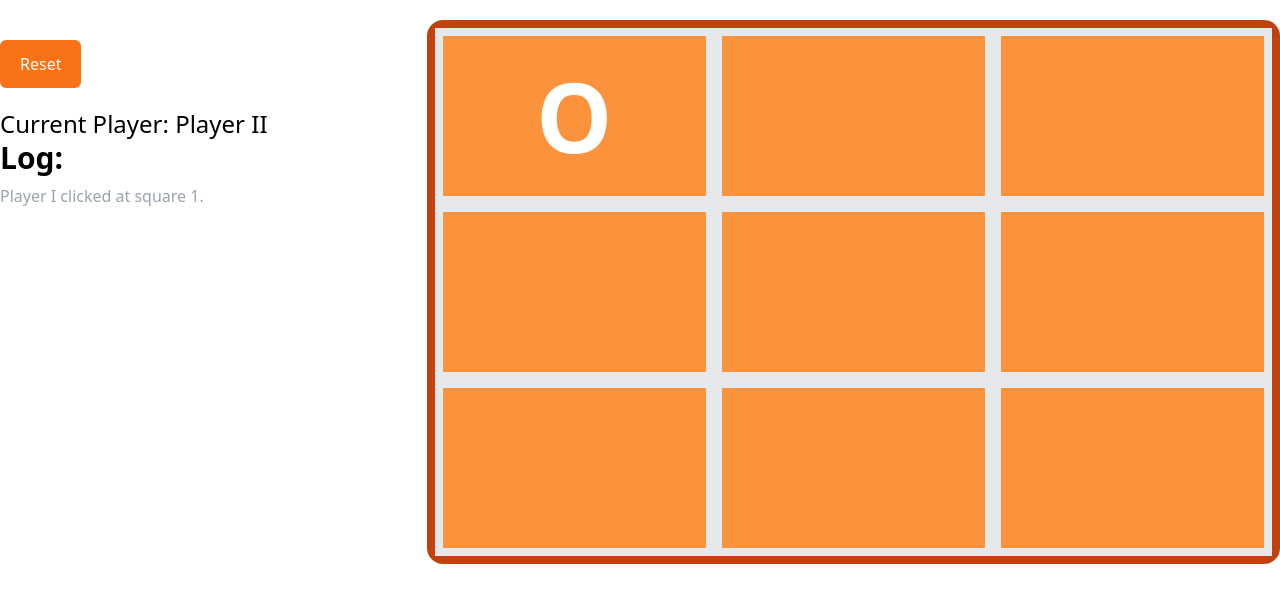
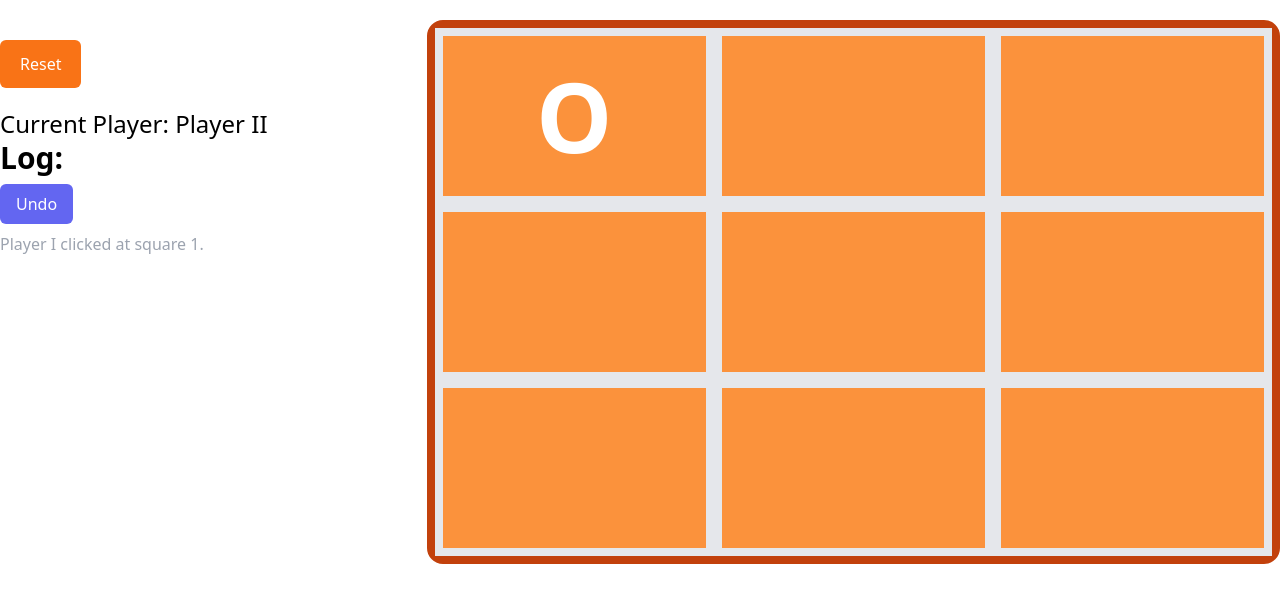
Before and after one commit to JustaNormalDreamer/tic-tac-toe, a React (Create React App) app: page / in a window 1280 px wide. Both pictures are taken after a click on the element 574 px from the left and 116 px from the top of the page. Shown: the top 602 px of the page. Built offline with nearby package versions, Linux system fonts and the light colour scheme.

Commit message:
Added an undo feature.

```diff
--- a/src/pages/tictactoe.tsx
+++ b/src/pages/tictactoe.tsx
@@ -73,7 +73,7 @@ const TicTacToe = () => {
             data.push(`${item} clicked at square ${parseInt(key) + 1}.`);
         })
 
-        return data;
+        return data.reverse();
     }
 
     return (
@@ -89,12 +89,15 @@ const TicTacToe = () => {
                         )}
                     <button className={`bg-orange-500 hover:bg-orange-400 duration-500 transition px-5 py-3 my-5 text-white rounded-md ${winner && 'animate-bounce'}`} onClick={() => reset()}>Reset</button>
                 <div className="text-2xl">
-                    Current Player: {getCurrentPlayer()}
+                    {!winner && (
+                        <h2 className="">Current Player: {getCurrentPlayer()}</h2>
+                    )}
                     </div>
                     <div className="log space-y-2">
                         <h2 className="text-3xl font-semibold">Log:</h2>
-                        {renderLog().map(el =>
-                            <p className="text-gray-400">{el}</p>
+                        <button className={`bg-indigo-500 text-white px-4 py-2 rounded-md ${values.size > 0 ? 'block' : 'hidden'}`} onClick={() => dispatch({ type: TicTacToeType.UNDO })}>Undo</button>
+                        {renderLog().map((el, index) =>
+                            <p key={index} className="text-gray-400">{el}</p>
                         )}
                     </div>
                     </div>
@@ -103,7 +106,7 @@ const TicTacToe = () => {
                     <div className="board border-8 border-orange-700 rounded-2xl">
                 <div className="grid grid-cols-3">
                     {Array(9).fill(null).map((el, index) =>
-                     <Button currentIndex={String(index)} value={values.get(String(index))} winner={winner} onClick={onButtonClick} />
+                     <Button key={index} currentIndex={String(index)} value={values.get(String(index))} winner={winner} onClick={onButtonClick} />
                     )}
                     </div>
                 </div>
--- a/src/pages/tictactoeReducer.tsx
+++ b/src/pages/tictactoeReducer.tsx
@@ -18,6 +18,7 @@ export enum TicTacToeType {
     SWITCH_PLAYER = 'SWITCH_PLAYER',
     CHECK_WINNER = 'CHECK_WINNER',
     GAME_WON = 'GAME_WON',
+    UNDO = 'UNDO',
     GOTO_HISTORY = 'GOTO_HISTORY',
 }
 
@@ -52,12 +53,20 @@ export const ticTacToeReducer = (state: ITicTacToe, action: any): ITicTacToe =>
                 ...state,
                 currentPlayer: !state.currentPlayer
             }
-        case TicTacToeType.GAME_WON: {
+        case TicTacToeType.GAME_WON:
             return {
                 ...state,
                 winner: getCurrentPlayer(!state.currentPlayer)
             }
-        }
+        case TicTacToeType.UNDO:
+            const lastItem = Array.from(state.values).slice(0, -1);
+            return {
+                ...state,
+                currentPlayer: !state.currentPlayer,
+                values: new Map(lastItem),
+                boxFilled: state.boxFilled - 1,
+                winner: undefined,
+            }
         default:
             return state;
     }
```
